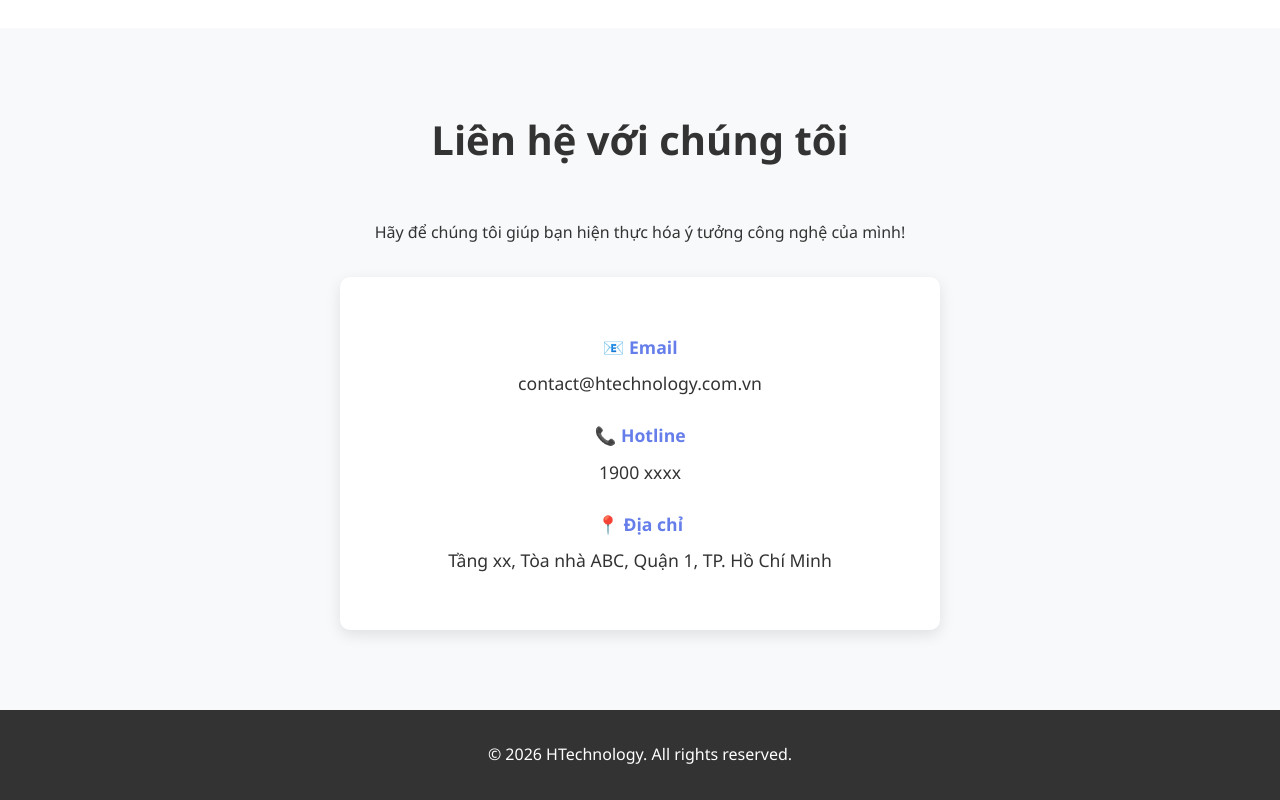
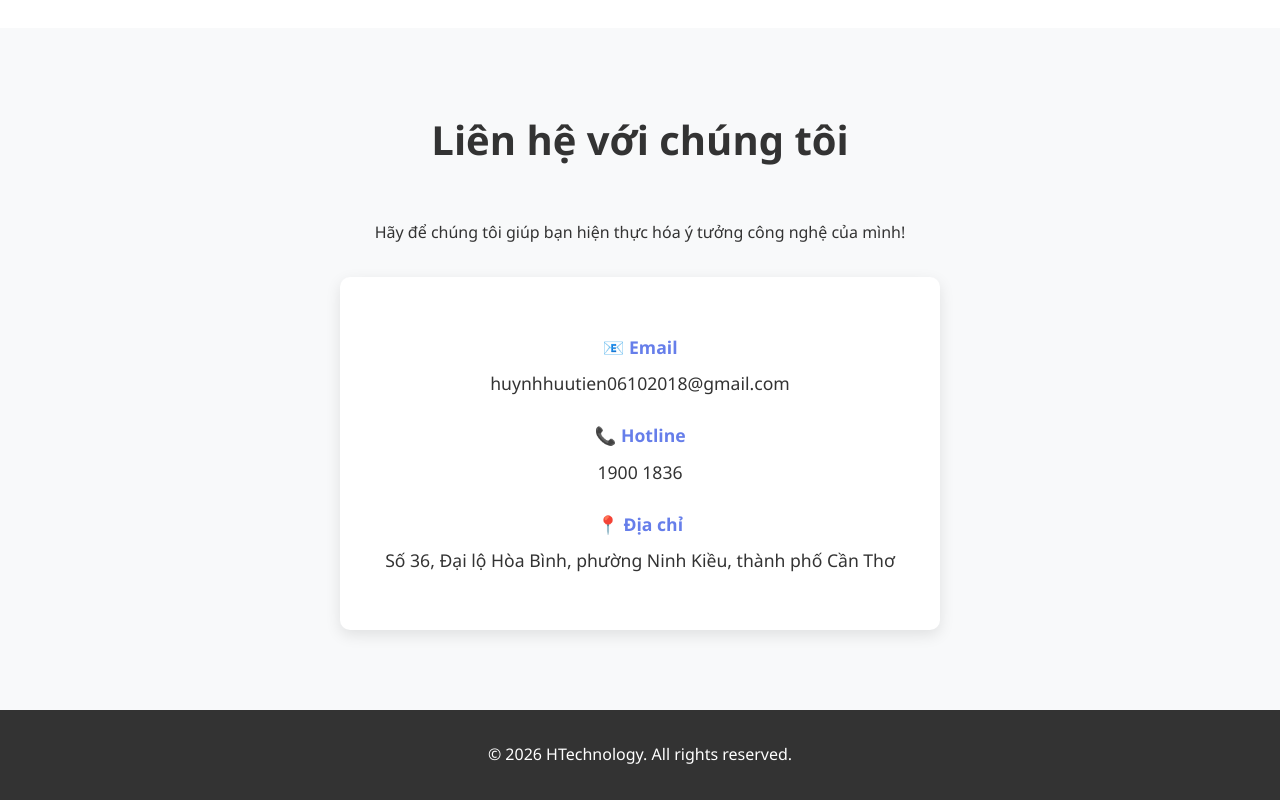
Before and after one commit to huutien113/huutien, a plain HTML site: page index.html in a window 1280 px wide. Shown: the part 2336-3136 px from the top of the page. Drawn offline with Linux system fonts and the light colour scheme.

Commit message:
Update contact information in index.html

```diff
--- a/index.html
+++ b/index.html
@@ -375,15 +375,15 @@
                 <div class="contact-info">
                     <div class="contact-item">
                         <strong>📧 Email</strong>
-                        contact@htechnology.com.vn
+                        huynhhuutien06102018@gmail.com
                     </div>
                     <div class="contact-item">
                         <strong>📞 Hotline</strong>
-                        1900 xxxx
+                        1900 1836
                     </div>
                     <div class="contact-item">
                         <strong>📍 Địa chỉ</strong>
-                        Tầng xx, Tòa nhà ABC, Quận 1, TP. Hồ Chí Minh
+                        Số 36, Đại lộ Hòa Bình, phường Ninh Kiều, thành phố Cần Thơ
                     </div>
                 </div>
             </div>
```
